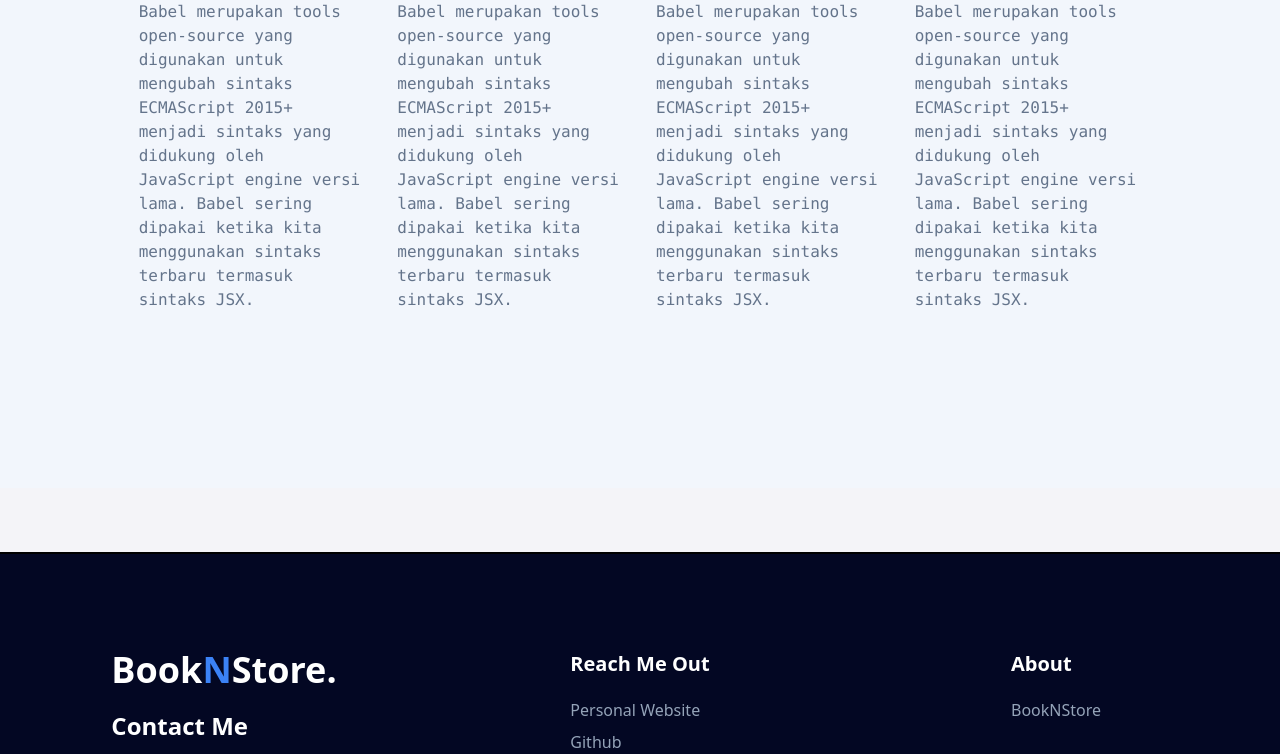
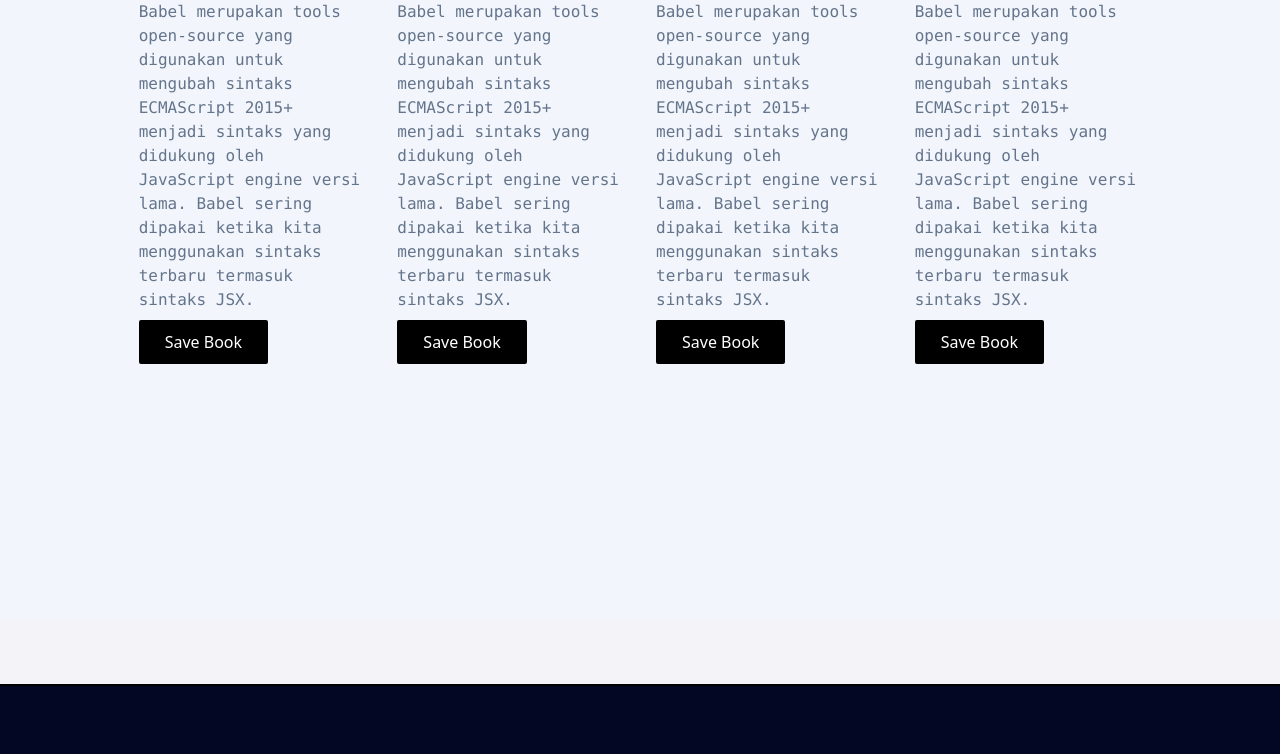
Before and after one commit to vincentt14/Book_Store, a React (Create React App) app: page / in a window 1280 px wide. Shown: the part 1502-2256 px from the top of the page. Built offline with nearby package versions, Linux system fonts and the light colour scheme.

Commit message:
fixing ts error

```diff
--- a/src/components/BookItem.tsx
+++ b/src/components/BookItem.tsx
@@ -1,4 +1,4 @@
-import React from "react";
+import React, {useState} from "react";
 import { Link } from "react-router-dom";
 import postedAt from "../utils/postedAt";
 
@@ -9,9 +9,17 @@
   author: string;
   description: string;
   postDate: string;
+  saved: boolean;
 }
 
-const BookItem: React.FC<BookItemProps> = ({ id, img, title, author, description, postDate }) => {
+const BookItem: React.FC<BookItemProps> = ({ id, img, title, author, description, postDate, saved }) => {
+  const [save, setSave] = useState(saved);
+
+  const onSaveChange = (e:any) => {
+    e.preventDefault();
+    setSave(!save);
+  }
+
   return (
     <div className="mb-12 p-4 md:w-1/4">
       <div className="rounded-sm shadow-lg border-2 border-primary overflow-hidden bg-black opacity-30">
@@ -28,7 +36,10 @@
       <p className="font-medium font-mono text-base text-slate-500 mb-2">
         Posted : <span className="text-primary">{postedAt(postDate)}</span>
       </p>
-      <p className="font-medium font-mono text-base text-slate-500">{description}</p>
+      <p className="font-medium font-mono text-base text-slate-500 mb-2">{description}</p>
+      <button className={save === false ? "rounded-sm btnn bg-black hover:bg-white text-white hover:text-black border-black border-2 py-2 px-6 ease-out duration-300 focus:outline-none focus:ring focus:ring-blue-500 mb-16 lg:mb-20" : "rounded-sm btnn bg-white hover:bg-white text-black hover:text-black border-black border-2 py-2 px-6 ease-out duration-300 focus:outline-none focus:ring focus:ring-blue-500 mb-16 lg:mb-20"} onClick={onSaveChange}>
+        {save === true ? 'Unsave Book' : 'Save Book'}
+      </button>
     </div>
   );
 };
--- a/src/components/BookList.tsx
+++ b/src/components/BookList.tsx
@@ -20,7 +20,7 @@
     return (
       <section className="container w-full px-4 flex flex-wrap justify-center xl:w-10/12 xl:mx-auto">
         {books.map((book: any) => {
-          return <BookItem key={book.id} id={book.id} img={book.img} title={book.title} author={book.author} description={book.description} postDate={book.postedAt} />;
+          return <BookItem key={book.id} id={book.id} img={book.img} title={book.title} author={book.author} description={book.description} postDate={book.postedAt} saved={book.saved} />;
         })}
       </section>
     );
```
